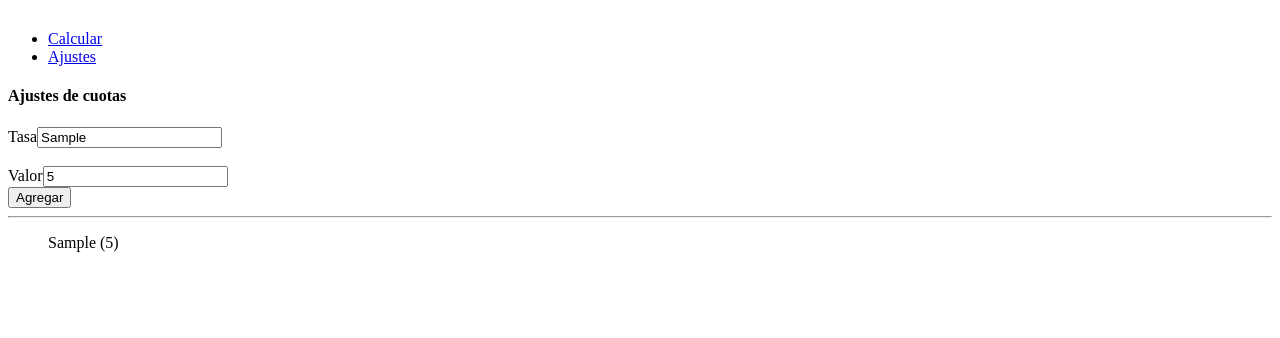
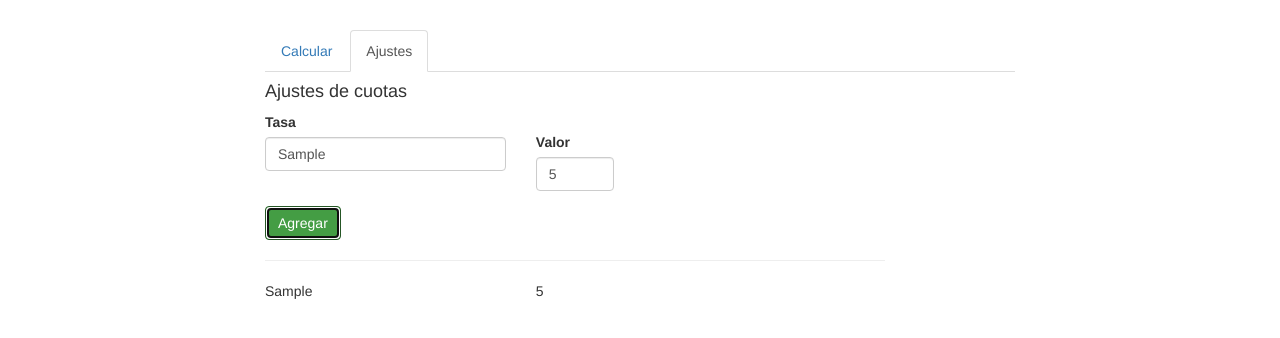
Before and after one commit to keter1968/prj-bnk-tc, an Angular app: page /settings in a window 1280 px wide. Both pictures are taken after typing "Sample", "5" into the empty fields and a click on the button "Agregar". Shown: the top 338 px of the page. Built offline with nearby package versions, Linux system fonts and the light colour scheme.

Commit message:
including bootstrap

```diff
--- a/src/app/settings/settings.component.html
+++ b/src/app/settings/settings.component.html
@@ -2,14 +2,13 @@
   <div class="col-xs-10">
     <app-settings-edit></app-settings-edit>
     <hr>
-    <ul class="list-group">
-      <a
-        class="list-group-item"
-        style="cursor: pointer"
-        *ngFor="let rate of rates"
-      >
-        {{ rate.fee }} ({{ rate.rate }})
-      </a>
-    </ul>
+    <div class="row" *ngFor="let rate of rates">
+      <div class="col-sm-5">
+          {{ rate.fee }}
+      </div>
+      <div class="col-sm-5">
+          {{ rate.rate }}
+      </div>
+    </div>
   </div>
 </div>
```
Also changed, not shown: .angular-cli.json.
